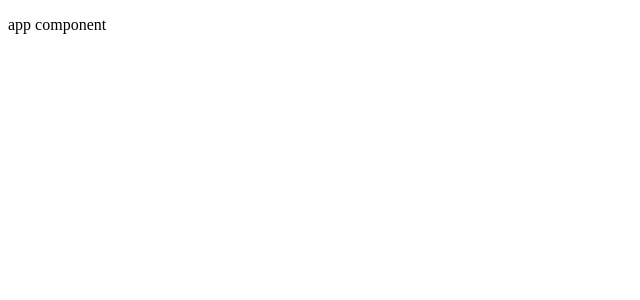
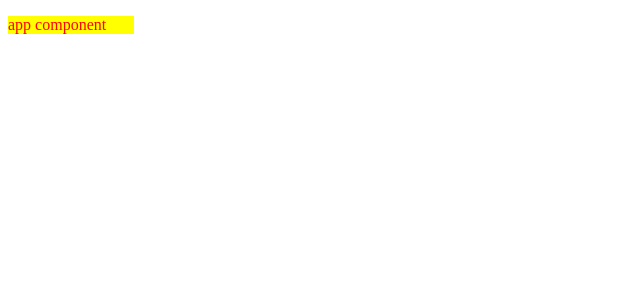
Before and after one commit to fierywbdv/book-shop, an Angular app: page / in a window 1280 px wide. Shown: the top 300 px of the page, without its empty margins (0-640 px from the left). Built offline with nearby package versions, Linux system fonts and the light colour scheme.

Commit message:
feat: add some styles

```diff
--- a/src/app/app.component.html
+++ b/src/app/app.component.html
@@ -1 +1 @@
-<p>app component</p>
+<p class= 'notice'>app component</p>
--- a/src/app/app.component.scss
+++ b/src/app/app.component.scss
@@ -0,0 +1,7 @@
+.notice{
+    width: 10%;
+    display: flex;
+    color: red;
+    background-color: yellow
+
+}
```
Also changed, not shown: .prettierrc.js, 1 other file (tests, documents, lock files or other folders).
